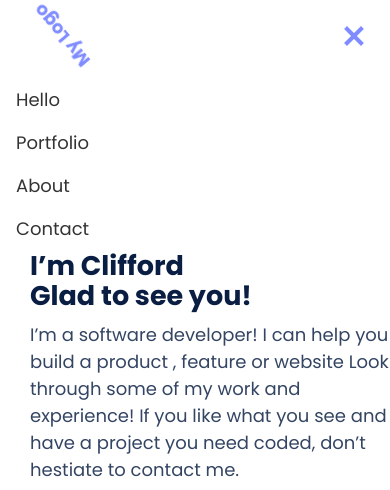
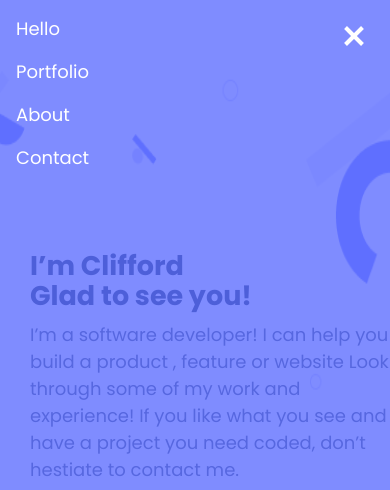
Before and after one commit to Ejikeokegbe/Mobile-First-portifolio, a website: page index.html in a window 390 px wide. Both pictures are taken after a click on the element 354 px from the left and 35 px from the top of the page. Shown: the top 490 px of the page. Drawn offline with Linux system fonts and the light colour scheme.

Commit message:
create the opacity on menu

```diff
--- a/style.css
+++ b/style.css
@@ -19,7 +19,7 @@ body {
   }
 
   .nav-link {
-    color: black;
+    color: white;
     text-decoration: none;
     transition: 0.7s ease;
   }
@@ -60,10 +60,12 @@ body {
 
   .hamburger.active .bar:nth-child(1) {
     transform: translateY(8px) rotate(45deg);
+    background-color: white;
   }
 
   .hamburger.active .bar:nth-child(3) {
     transform: translateY(-8px) rotate(-45deg);
+    background-color: white;
   }
 
   .nav-menu {
@@ -83,10 +85,16 @@ body {
 
   .nav-menu.active {
     left: 0;
+    background-color: #6070ff;
+    height: 100vh;
+    margin-top: -71px;
+  }
+
+  .navbar.active {
+    color: #6070ff;
   }
 
   .section-a-container{
-    background-color: white;
     background-position: center;
     background-size: cover;
   }
```
